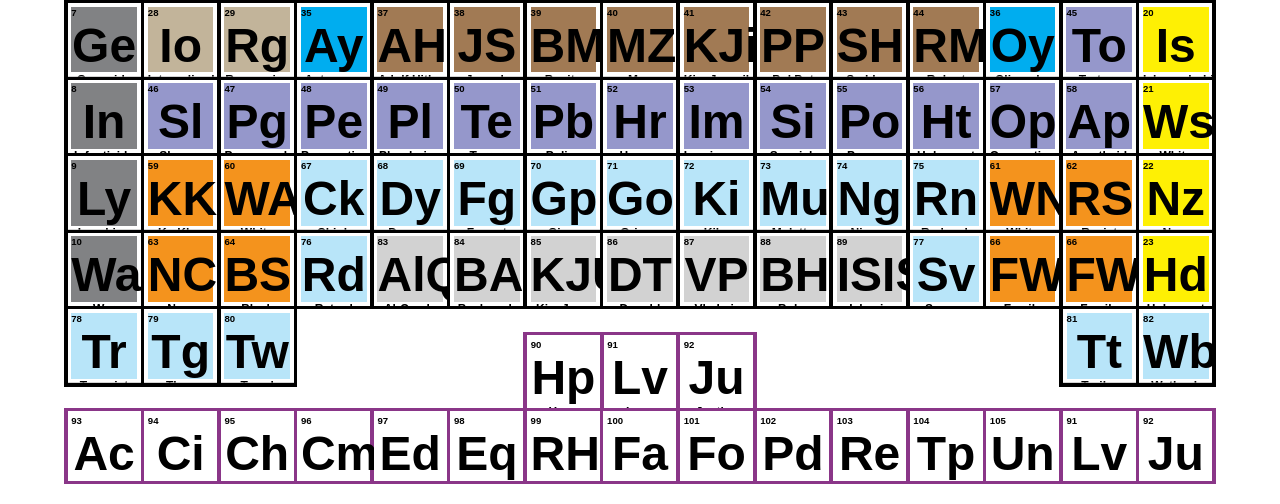
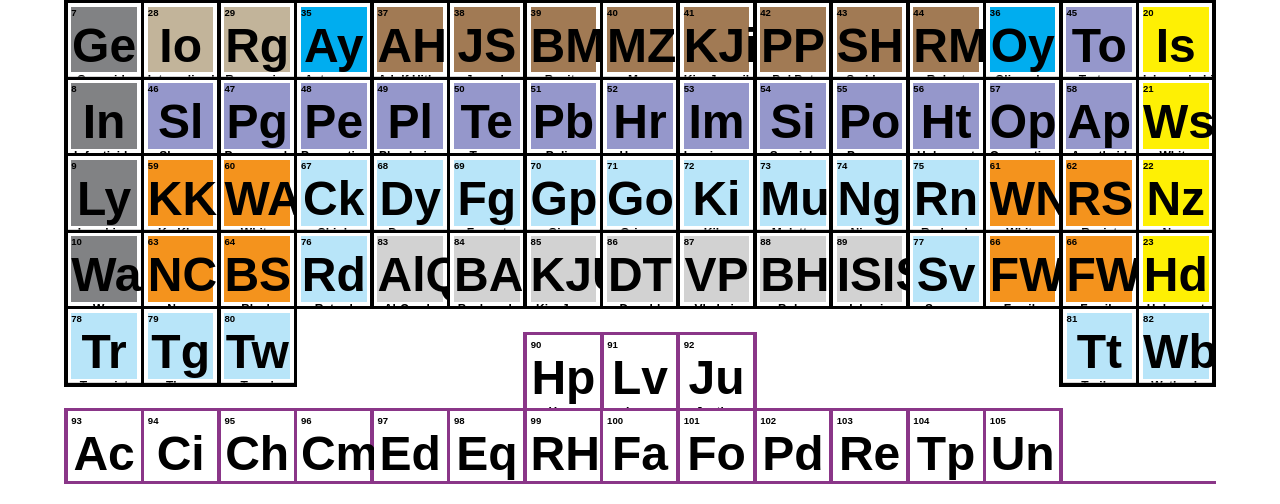
Before and after one commit to samuraiseoul/periodic_table, a plain HTML site: page index.html in a window 1280 px wide. Shown: the part 314-818 px from the top of the page. Drawn offline with Linux system fonts and the light colour scheme.

Commit message:
removed superfluous elements

```diff
--- a/index.html
+++ b/index.html
@@ -657,10 +657,6 @@
                         <div class="element-separator"></div>
                         <periodic-element data-id="105"></periodic-element>
                         <div class="element-separator"></div>
-                        <periodic-element data-id="91"></periodic-element>
-                        <div class="element-separator"></div>
-                        <periodic-element data-id="92"></periodic-element>
-                        <div class="element-separator"></div>
                     </div>
                 </div>
             </div>
```
